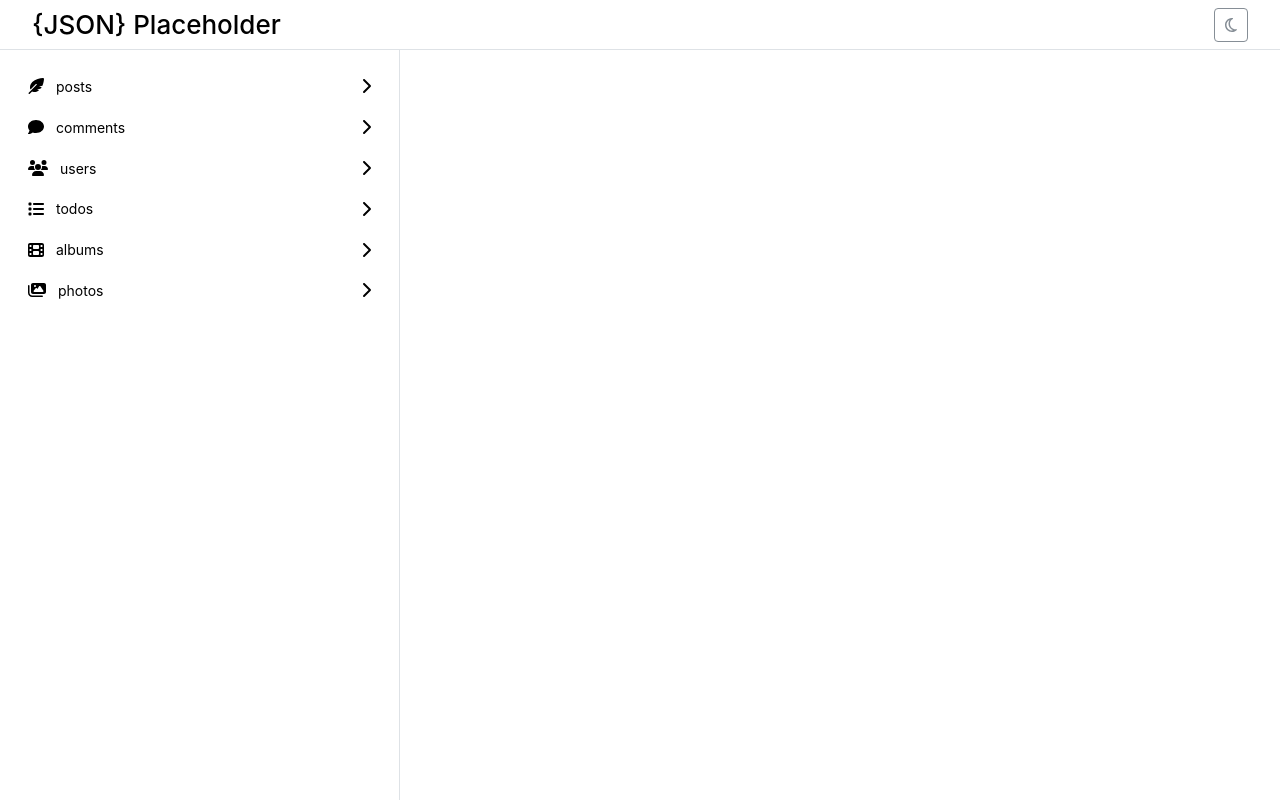
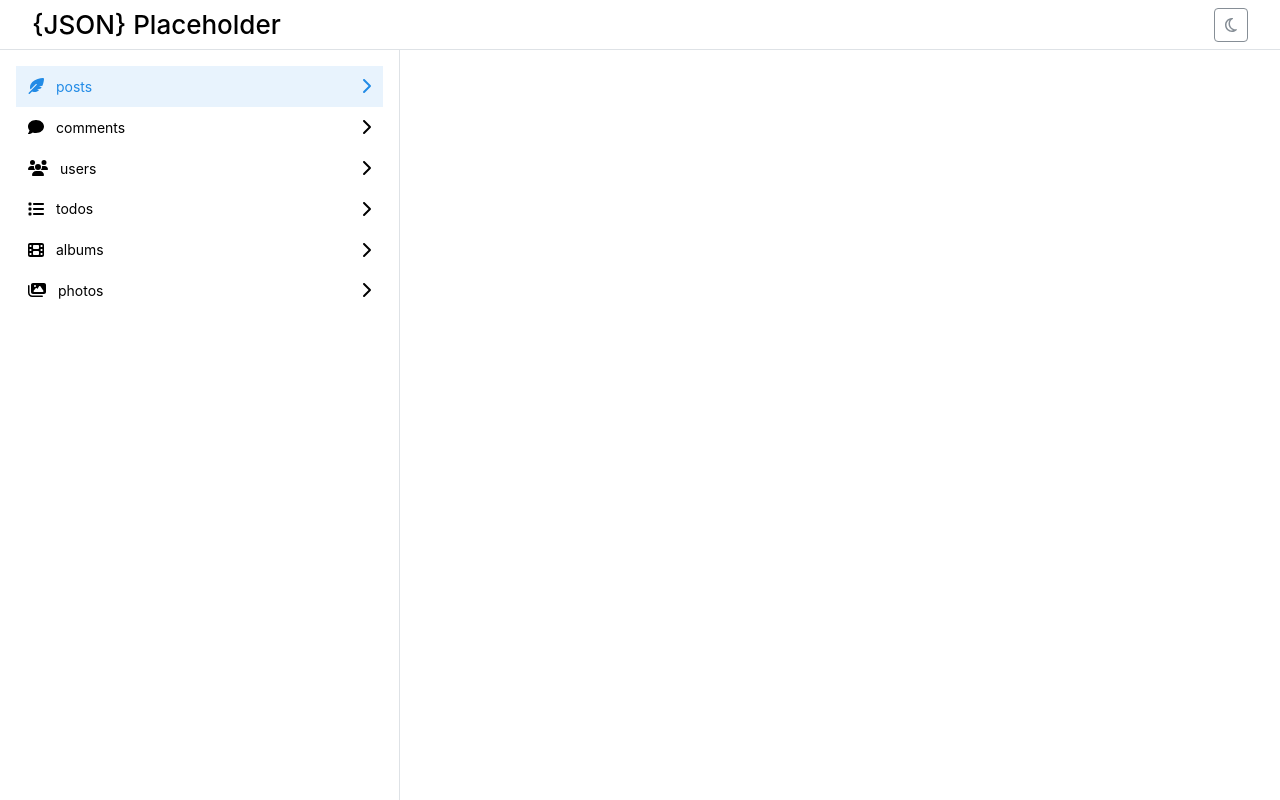
Before and after one commit to leykun-gizaw/json_placeholder_project, a React (Vite) app: page / in a window 1280 px wide. Built offline with nearby package versions, Linux system fonts and the light colour scheme; data requests are answered from the project's data file.

Commit message:
refactor(navigation): Move active routes fetch to parent
Move fetching of active routes from NavRoutes component to its parent ApplicationShell.

```diff
--- a/src/components/ApplicationShell.tsx
+++ b/src/components/ApplicationShell.tsx
@@ -4,6 +4,7 @@ import {
   Burger,
   Center,
   Flex,
+  Table,
   Title,
   useMantineColorScheme,
 } from "@mantine/core";
@@ -12,11 +13,17 @@ import { FontAwesomeIcon } from "@fortawesome/react-fontawesome";
 import { faMoon, faSun } from "@fortawesome/free-regular-svg-icons";
 import { useState } from "react";
 import NavRoutes from "./Navigation/NavRoutes.tsx";
+import useFetchData from "../hooks/useFetchData.ts";
+import { Route } from "../definitions.ts";
 
 function ApplicationShell() {
   const [opened, { toggle }] = useDisclosure();
   const { colorScheme, setColorScheme } = useMantineColorScheme();
-  const [activeLinkIndex, setActiveLinkIndex] = useState(0);
+  const [activeRouteIndex, setActiveRouteIndex] = useState(0);
+
+  const { data: routes } = useFetchData<Route[]>(
+    "http://localhost:3000/available-routes",
+  );
 
   const handleColorScheme = () => {
     setColorScheme(colorScheme === "dark" ? "light" : "dark");
@@ -65,10 +72,16 @@ function ApplicationShell() {
       </AppShell.Header>
 
       <AppShell.Navbar p="md">
-        <NavRoutes />
+        <NavRoutes
+          routes={routes}
+          activeRouteIndex={activeRouteIndex}
+          setActiveRouteIndex={setActiveRouteIndex}
+        />
       </AppShell.Navbar>
 
-      <AppShell.Main></AppShell.Main>
+      <AppShell.Main>
+        <Table />
+      </AppShell.Main>
     </AppShell>
   );
 }
--- a/src/components/Navigation/NavRoutes.tsx
+++ b/src/components/Navigation/NavRoutes.tsx
@@ -10,19 +10,21 @@ import {
   faUsers,
 } from "@fortawesome/free-solid-svg-icons";
 import { Route } from "../../definitions.ts";
-import useFetchData from "../../hooks/useFetchData.ts";
 import { IconProp } from "@fortawesome/fontawesome-svg-core";
+import React, { Dispatch, SetStateAction } from "react";
 
 type RouteIconType = {
   name: string;
   icon: IconProp;
 };
 
-const NavRoutes = () => {
-  const { data: routes } = useFetchData<Route[]>(
-    "http://localhost:3000/available-routes",
-  );
+interface NavRoutesProps {
+  routes: Route[];
+  activeRouteIndex: number;
+  setActiveRouteIndex: Dispatch<SetStateAction<number>>;
+}
 
+const NavRoutes: React.FC<NavRoutesProps> = (props) => {
   const routeIcons: Array<RouteIconType> = [
     { name: "users", icon: faUsers },
     { name: "comments", icon: faComment },
@@ -32,19 +34,21 @@ const NavRoutes = () => {
     { name: "photos", icon: faImages },
   ];
 
-  const routeElements = routes.map((route) => {
+  const routeElements = props.routes.map((route, idx) => {
     const leftIcon = routeIcons.find(
       (routeIcon) => routeIcon.name === route?.name,
     );
 
     return (
       <NavLink
+        active={props.activeRouteIndex === idx}
         key={route?.id}
         label={route?.name}
         rightSection={<FontAwesomeIcon icon={faChevronRight} />}
         leftSection={
           <FontAwesomeIcon icon={leftIcon ? leftIcon.icon : faChevronRight} />
         }
+        onClick={() => props.setActiveRouteIndex(idx)}
       />
     );
   });
```
